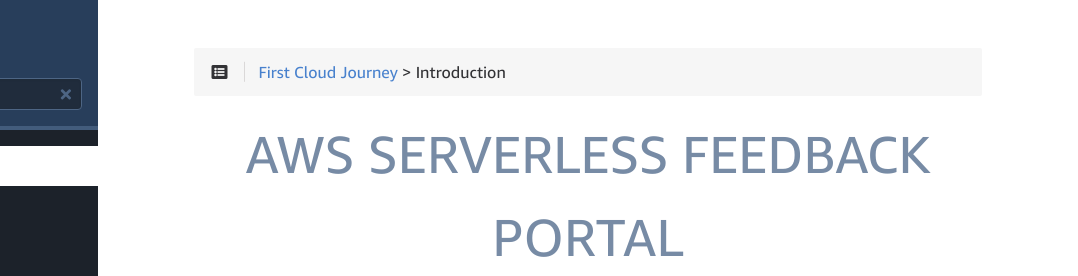
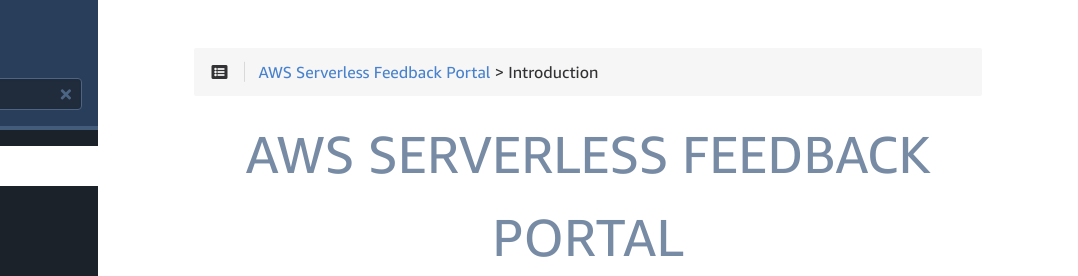
Before and after one commit to Tien2180604444/MainWorkShop_VoLeAnhTien_HUTECH_2180604444, a plain HTML site: page 1-introduce/index.html in a window 1280 px wide. Shown: the top 276 px of the page, 202-1280 px from the left. Drawn offline with Linux system fonts and the light colour scheme; no server answers; files whose address does not match are found by name.

Commit message:
Finish update

```diff
--- a/1-introduce/index.html
+++ b/1-introduce/index.html
@@ -566,7 +566,7 @@
 
 
 
-              <a href='/'>First Cloud Journey</a> > Introduction
+              <a href='/'>AWS Serverless Feedback Portal</a> > Introduction
 
 
 
```
